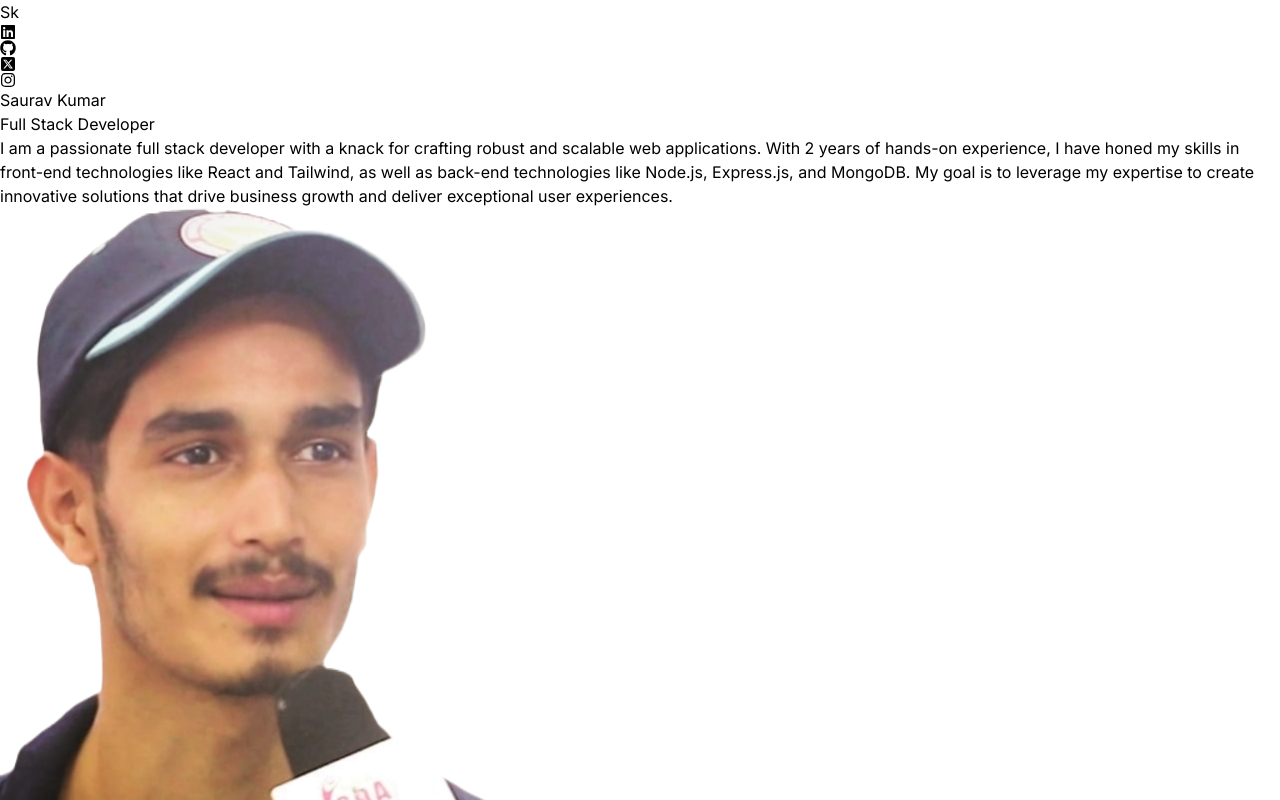
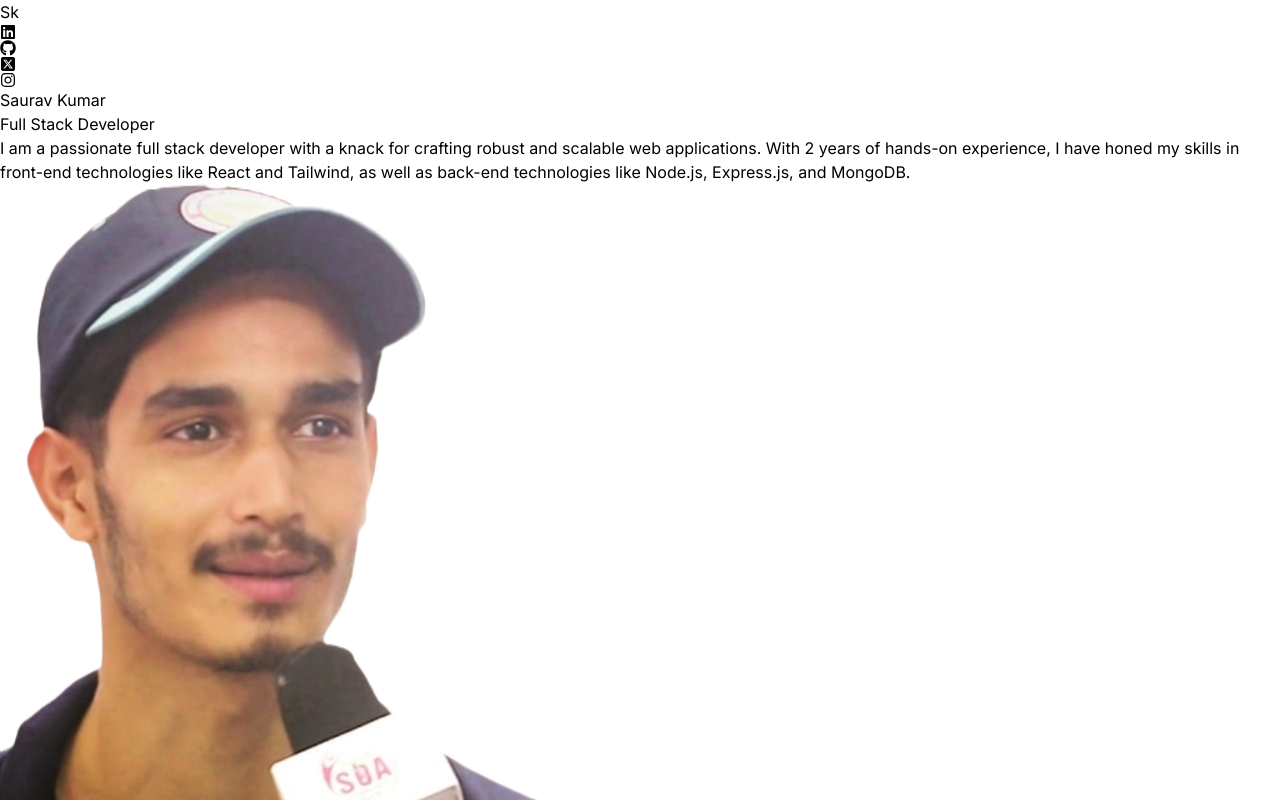
Before and after one commit to saurav0602/react-portfolio, a React (Vite) app: page / in a window 1280 px wide. Shown: the top 800 px of the page. Built offline with nearby package versions, Linux system fonts and the light colour scheme.

Commit message:
first commit

```diff
--- a/src/components/About.jsx
+++ b/src/components/About.jsx
@@ -23,8 +23,8 @@ const About = () => {
         initial={{opacity: 0,x: 100}}
         transition={{duration: 0.5}}
         className="w-full lg:w-1/2">
-          <div className="flex justify-center lg:justify-start">
-            <p className="my-2 max-w-xl py-6">
+          <div className="flex justify-center lg:justify-between">
+            <p className="my-2 max-w-xl py-6 lg:text-xl">
               I am a dedicated and versatile full stack developer with a passion
               for creating efficient and user-friendly web applications. With 2
               years of professional experience, I have worked with a variety of
@@ -32,10 +32,7 @@ const About = () => {
               Tailwind, and Firebase. My journey in web development began with
               a deep curiosity for how things work, and it has evolved into a
               career where I continuously strive to learn and adapt to new
-              challenges. I thrive in collaborative environments and enjoy
-              solving complex problems to deliver high-quality solutions.
-              Outside of coding, I enjoy staying active, exploring new
-              technologies, and contributing to open-source projects.
+              challenges.
             </p>
           </div>
         </motion.div>
--- a/src/components/Home.jsx
+++ b/src/components/Home.jsx
@@ -35,8 +35,8 @@ const Home = () => {
                  variants={Container(1)}
                  initial='hidden'
                  animate='visible'
-                className='my-4 max-w-xl py-4 font-light tracking-tighter sm:text-left'>
-                I am a passionate full stack developer with a knack for crafting robust and scalable web applications. With 2 years of hands-on experience, I have honed my skills in front-end technologies like React and Tailwind, as well as back-end technologies like Node.js, Express.js, and MongoDB. My goal is to leverage my expertise to create innovative solutions that drive business growth and deliver exceptional user experiences.
+                className='my-4 max-w-xl py-4 font-light tracking-tighter lg:text-xl'>
+                I am a passionate full stack developer with a knack for crafting robust and scalable web applications. With 2 years of hands-on experience, I have honed my skills in front-end technologies like React and Tailwind, as well as back-end technologies like Node.js, Express.js, and MongoDB.
 
                 </motion.p>
             </div>
```
